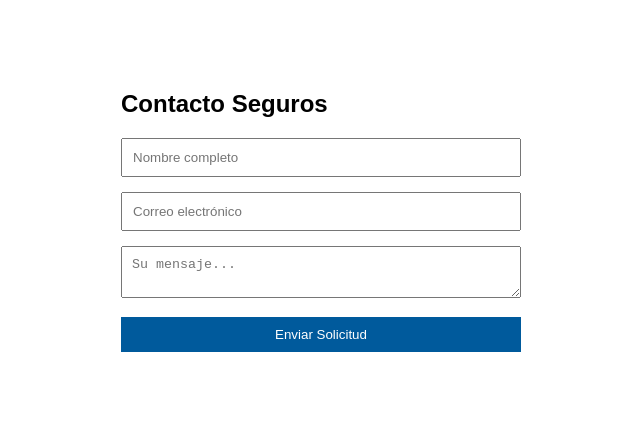
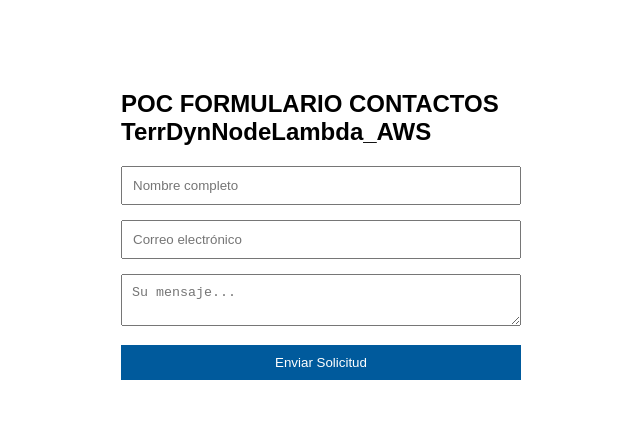
Before and after one commit to lvasqvera/proyecto-devops-lambda, a plain HTML site: page frontend/index.html in a window 1280 px wide. Shown: the whole page, without its empty margins (319-959 px from the left). Drawn offline with Linux system fonts and the light colour scheme.

Commit message:
fix:(front) Se actualiza titulo

```diff
--- a/frontend/index.html
+++ b/frontend/index.html
@@ -2,7 +2,7 @@
 <html lang="es">
 <head>
     <meta charset="UTF-8">
-    <title>Luis Vasquez DevOps11 - POC Lambda</title>
+    <title>Luis Vasquez DevOps11 - POC TerrDynNodeLambda_AWS</title>
     <style>
         body { font-family: Arial, sans-serif; max-width: 400px; margin: 50px auto; padding: 20px; }
         input, textarea, button { width: 100%; margin-bottom: 15px; padding: 10px; box-sizing: border-box; }
@@ -13,7 +13,7 @@
     </script>
 </head>
 <body>
-    <h2>Contacto Seguros</h2>
+    <h2>POC FORMULARIO CONTACTOS TerrDynNodeLambda_AWS</h2>
     <form id="contactForm">
         <input type="text" id="nombre" placeholder="Nombre completo" required>
         <input type="email" id="email" placeholder="Correo electrónico" required>
```
